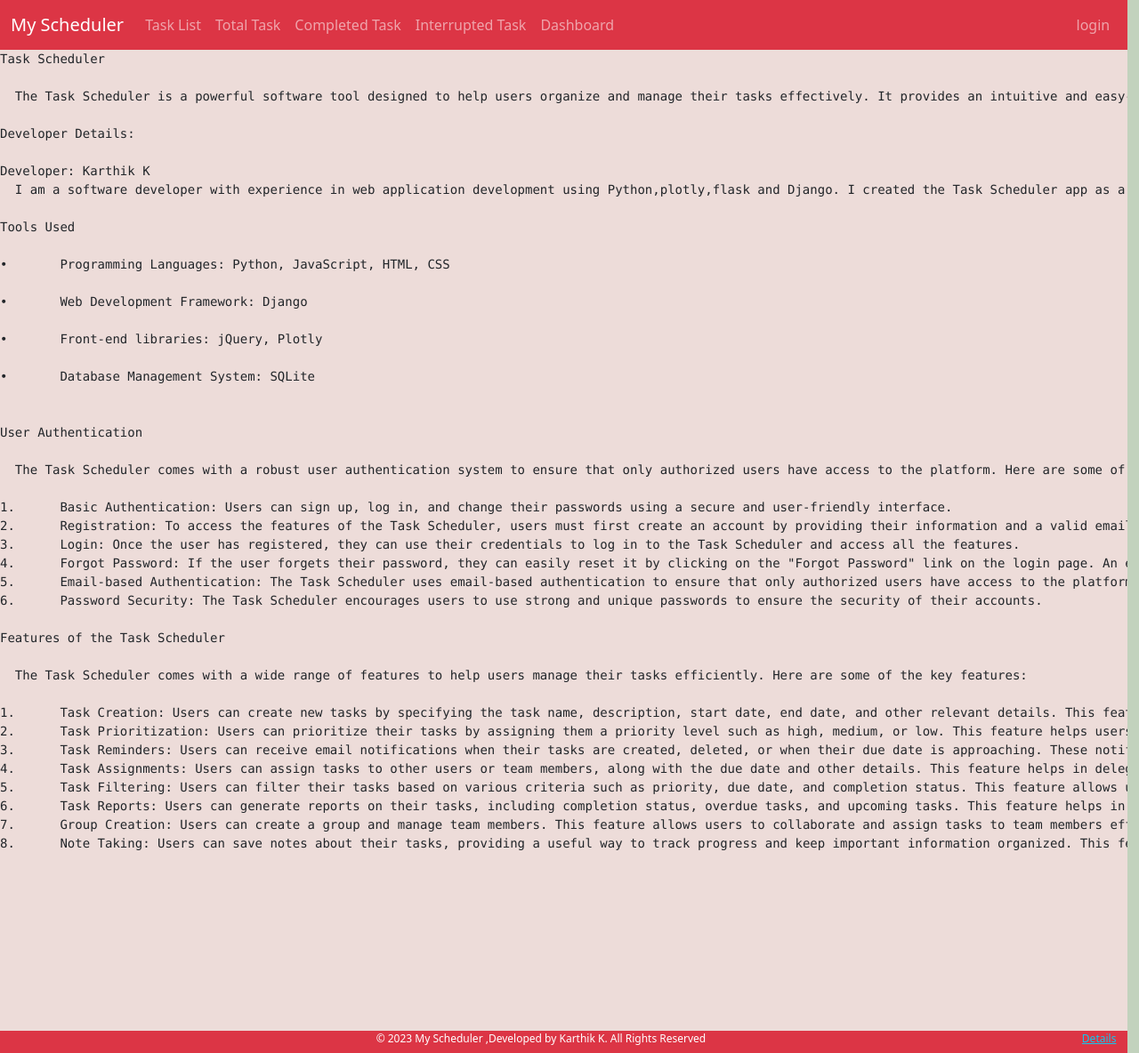
After one commit to KarthikKashi98/DjangoProject, a Django app: page /details/ in a window 1280 px wide. The commit adds this page. Shown: the whole page at 89% size. Run offline with Django 4.2, Linux system fonts and the light colour scheme; parts of the project's set-up code (start-up, migrations or seed data) failed here and were passed over; some libraries are stand-ins or nearby versions.

Commit message:
added details page

```diff
--- a/users/Templates/base.html
+++ b/users/Templates/base.html
@@ -48,7 +48,7 @@
 <!--<div class="container"></div>-->
 <nav class="navbar navbar-expand-sm navbar-dark bg-danger " style="color:white;width:100%">
     <div class="container-fluid">
-        <a class="navbar-brand" href="#">Task Scheduler</a>
+        <a class="navbar-brand" href="#">My Scheduler</a>
         <button class="navbar-toggler" type="button" data-bs-toggle="collapse" data-bs-target="#navbarSupportedContent" aria-controls="navbarSupportedContent" aria-expanded="false" aria-label="Toggle navigation">
             <span class="navbar-toggler-icon"></span>
         </button>
@@ -97,6 +97,16 @@
                     </ul>
                 </li>
             </ul>
+            {% else %}
+
+            <ul class="navbar-nav mb-lg-0" id ="navMenus">
+                <li class="nav-item">
+                    <a class="nav-link" href="{% url 'login' %}" >login</a>
+
+                </li>
+
+            </ul>
+
 
             {% endif %}
 
@@ -146,9 +156,8 @@
 			color: white;
 			padding-bottom: 25px;
 			text-align: center;" class="bg-danger">
-    &copy; 2023 My Scheduler. All Rights Reserved
-
-    <!-- Footer content goes here -->
+    &copy; 2023 My Scheduler ,Developed by Karthik K. All Rights Reserved
+    <span style="float:right;margin-right: 2%;"><a class="link-info" href="{% url 'details_view' %}" >Details</a></span>
   </footer>
 
 </html>
--- /dev/null
+++ b/users/Templates/details.html
@@ -0,0 +1,75 @@
+
+{% extends "base.html" %}
+{% load static %}
+
+
+{%  block title %}
+Login
+
+{% endblock %}
+{% block content %}
+
+<style>
+
+    .form-control{
+
+    width: 80%;
+    margin: 0 auto;
+}
+</style>
+<div class="" style="
+                          height: 80vh;
+                            width:  100vw;overflow: auto;">
+<pre>
+Task Scheduler
+
+  The Task Scheduler is a powerful software tool designed to help users organize and manage their tasks effectively. It provides an intuitive and easy-to-use interface for creating, editing, and deleting tasks, setting up reminders, and viewing task history. With the ability to create groups, assign tasks, and save notes, the Task Scheduler is an efficient and customizable platform for managing tasks and collaborating with team members.
+
+Developer Details:
+
+Developer: Karthik K
+  I am a software developer with experience in web application development using Python,plotly,flask and Django. I created the Task Scheduler app as a personal project to help myself and others manage their tasks efficiently. If you have any questions or feedback, feel free to contact me at karthikkrishnamurhy4@gmail.com
+
+Tools Used
+
+•	Programming Languages: Python, JavaScript, HTML, CSS
+
+•	Web Development Framework: Django
+
+•	Front-end libraries: jQuery, Plotly
+
+•	Database Management System: SQLite
+
+
+User Authentication
+
+  The Task Scheduler comes with a robust user authentication system to ensure that only authorized users have access to the platform. Here are some of the key features of the authentication system:
+
+1.	Basic Authentication: Users can sign up, log in, and change their passwords using a secure and user-friendly interface.
+2.	Registration: To access the features of the Task Scheduler, users must first create an account by providing their information and a valid email address and password.
+3.	Login: Once the user has registered, they can use their credentials to log in to the Task Scheduler and access all the features.
+4.	Forgot Password: If the user forgets their password, they can easily reset it by clicking on the "Forgot Password" link on the login page. An email will be sent to the user's email address with a link to reset their password.
+5.	Email-based Authentication: The Task Scheduler uses email-based authentication to ensure that only authorized users have access to the platform. This feature helps prevent unauthorized access and protects users' sensitive data.
+6.	Password Security: The Task Scheduler encourages users to use strong and unique passwords to ensure the security of their accounts.
+
+Features of the Task Scheduler
+
+  The Task Scheduler comes with a wide range of features to help users manage their tasks efficiently. Here are some of the key features:
+
+1.	Task Creation: Users can create new tasks by specifying the task name, description, start date, end date, and other relevant details. This feature allows users to schedule and manage their tasks efficiently.
+2.	Task Prioritization: Users can prioritize their tasks by assigning them a priority level such as high, medium, or low. This feature helps users focus on the most important tasks and ensures that they are completed on time.
+3.	Task Reminders: Users can receive email notifications when their tasks are created, deleted, or when their due date is approaching. These notifications contain all the relevant information about the task, including its name, description, start and end dates, and the user who created or deleted it. This feature ensures that users are always aware of any changes to their tasks and can take appropriate action if necessary, helping to prevent tasks from being forgotten or overlooked.
+4.	Task Assignments: Users can assign tasks to other users or team members, along with the due date and other details. This feature helps in delegating tasks and tracking their progress.
+5.	Task Filtering: Users can filter their tasks based on various criteria such as priority, due date, and completion status. This feature allows users to view their tasks in a structured manner and focus on the most important ones.
+6.	Task Reports: Users can generate reports on their tasks, including completion status, overdue tasks, and upcoming tasks. This feature helps in tracking progress and identifying areas for improvement.
+7.	Group Creation: Users can create a group and manage team members. This feature allows users to collaborate and assign tasks to team members efficiently.
+8.	Note Taking: Users can save notes about their tasks, providing a useful way to track progress and keep important information organized. This feature allows users to easily add details about a task, such as phone
+
+
+Thank you for taking the time to read this document about the Task Scheduler app
+
+
+</pre>
+</div>
+
+{% endblock %}
--- a/users/Templates/login.html
+++ b/users/Templates/login.html
@@ -18,8 +18,8 @@ Login
     <!--background-color: blue-->
 }
 </style>
-<div class="" style="height:100%;
-                          height: 90vh;
+<div class="" style="
+                          height: 80vh;
                             width:  100vw;">
 
 
--- a/users/urls.py
+++ b/users/urls.py
@@ -38,6 +38,7 @@ urlpatterns = [
 
     re_path(r'manage_group/group_task/(?P<id>\d+)/$', views.total_group_tasks_page, name="total_group_tasks_page"),
     re_path(r'manage_group/group_total_task/', views.group_total_tasks, name="group_total_tasks"),
+    re_path(r'details/', views.details_view, name="details_view"),
 
 
 
--- a/users/views.py
+++ b/users/views.py
@@ -950,3 +950,8 @@ def group_total_tasks(request):
         data = {"my_data": my_data, "my_cols": my_cols}
         # print(data)
         return JsonResponse(data)
+
+
+
+def details_view(request):
+    return render(request, "details.html")
```
